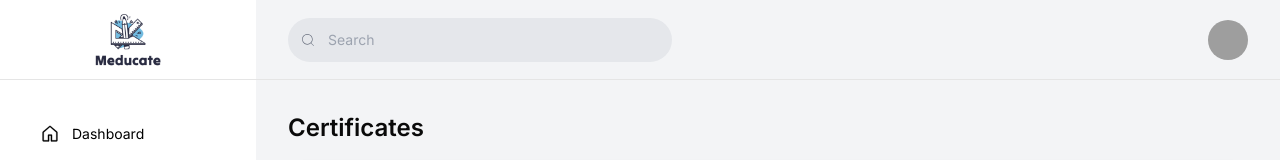
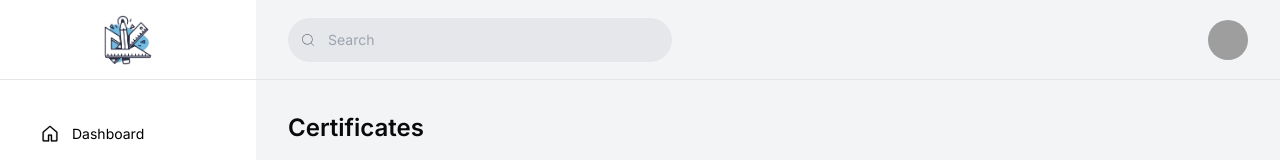
Before and after one commit to Amaru333/meducate, a Next.js app: page /dashboard/certificates in a window 1280 px wide. Shown: the top 160 px of the page. Built offline with nearby package versions, Linux system fonts and the light colour scheme; grey boxes are pictures that could not be loaded.

Commit message:
Added logo small

```diff
--- a/src/components/sidebar/index.tsx
+++ b/src/components/sidebar/index.tsx
@@ -13,7 +13,7 @@ function Sidebar() {
   return (
     <div className="w-64 h-full flex flex-col">
       <Link href="/dashboard/home" className="p-6 border-b h-20 flex items-center justify-center">
-        <Image alt="logo" src="/images/logo.png" width={80} height={0} sizes="100vw" className="object-contain rounded-2xl" />
+        <Image alt="logo" src="/images/logo-small.png" width={50} height={0} sizes="100vw" className="object-contain rounded-2xl" />
       </Link>
       <div className="py-8 px-6 gap-4 flex flex-col flex-1">
         {navbarData.map((item, idx) => (
```
Also changed, not shown: public/images/logo-small.png (added).
